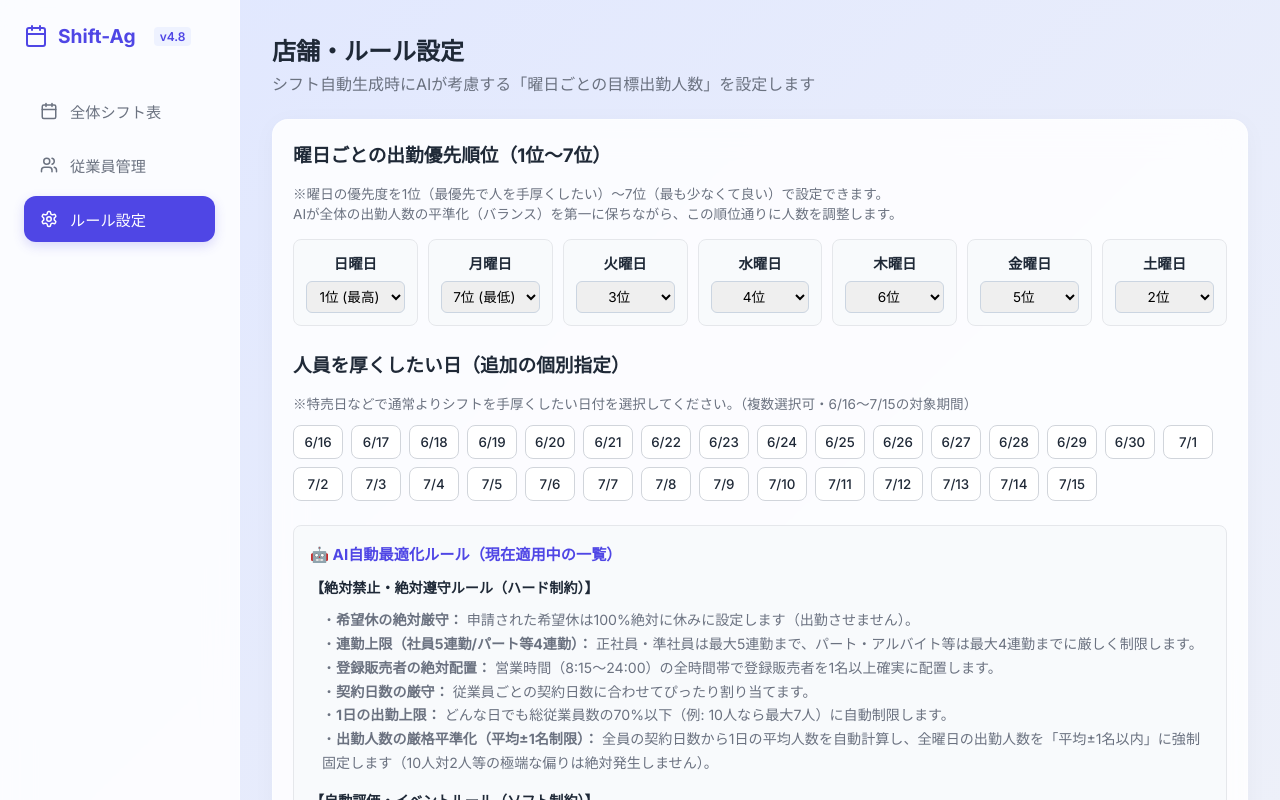
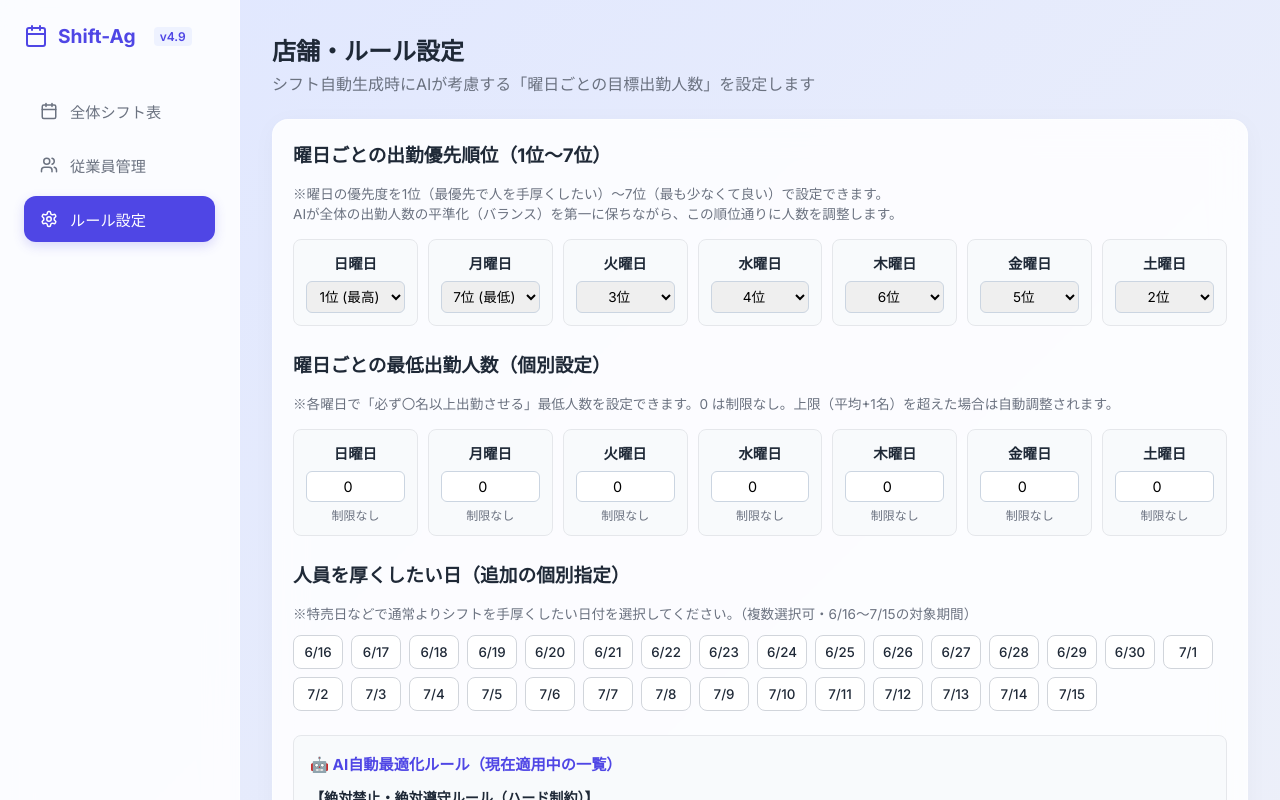
Before and after one commit to dkhgnu-dev/shift-app, a React (Vite) app in the folder frontend/: page / in a window 1280 px wide. Both pictures are taken after a click on the element "ルール設定". Shown: the top 800 px of the page. Built offline with nearby package versions, Linux system fonts and the light colour scheme.

Commit message:
release: v4.9 - 連勤抑制ソフト制約・曜日別最低人数UI の追加

```diff
--- a/frontend/src/App.jsx
+++ b/frontend/src/App.jsx
@@ -68,10 +68,15 @@ export default function App() {
     // Settings State
     const [thickDays, setThickDays] = useState(() => safeParse(localStorage.getItem('shift_thickDays'), []));
     const [weekdayRanks, setWeekdayRanks] = useState(() => safeParse(localStorage.getItem('shift_weekdayRanks'), { 6: 1, 5: 2, 1: 3, 2: 4, 4: 5, 3: 6, 0: 7 }));
+    const [weekdayMinStaff, setWeekdayMinStaff] = useState(() => safeParse(localStorage.getItem('shift_weekdayMinStaff'), { 6: 0, 5: 0, 0: 0, 1: 0, 2: 0, 3: 0, 4: 0 }));
 
     useEffect(() => {
         localStorage.setItem('shift_weekdayRanks', JSON.stringify(weekdayRanks));
     }, [weekdayRanks]);
+
+    useEffect(() => {
+        localStorage.setItem('shift_weekdayMinStaff', JSON.stringify(weekdayMinStaff));
+    }, [weekdayMinStaff]);
 
     // Date State
     const [currentYear, setCurrentYear] = useState(() => {
@@ -315,7 +320,8 @@ export default function App() {
                 shift_types: shiftTypes,
                 requests_off: allRequestsOff,
                 thick_staffing_days: thickDays,
-                weekday_ranks: weekdayRanks
+                weekday_ranks: weekdayRanks,
+                weekday_min_staff: weekdayMinStaff
             };
 
             const res = await fetch('https://shift-app-rw01.onrender.com/api/generate_shift', {
@@ -357,7 +363,7 @@ export default function App() {
                     <button className="hamburger-btn" onClick={() => setIsMobileMenuOpen(true)}>
                         <Menu size={24} />
                     </button>
-                    <div className="logo" style={{display: 'flex', alignItems: 'center'}}><Calendar size={20} /><span style={{fontSize: '0.75rem', marginLeft: '6px', background: '#EEF2FF', color: '#4F46E5', padding: '2px 6px', borderRadius: '4px', fontWeight: 600}}>v4.8</span></div>
+                    <div className="logo" style={{display: 'flex', alignItems: 'center'}}><Calendar size={20} /><span style={{fontSize: '0.75rem', marginLeft: '6px', background: '#EEF2FF', color: '#4F46E5', padding: '2px 6px', borderRadius: '4px', fontWeight: 600}}>v4.9</span></div>
                 </div>
             )}
 
@@ -368,7 +374,7 @@ export default function App() {
 
             {/* Sidebar */}
             <div className={`sidebar ${isMobileMenuOpen ? 'open' : ''}`}>
-                <div className="logo pc-only" style={{display: 'flex', alignItems: 'center'}}><Calendar style={{color:'var(--primary)'}}/> Shift-Ag <span style={{fontSize: '0.75rem', marginLeft: '8px', background: '#EEF2FF', color: '#4F46E5', padding: '2px 6px', borderRadius: '4px', fontWeight: 600}}>v4.8</span></div>
+                <div className="logo pc-only" style={{display: 'flex', alignItems: 'center'}}><Calendar style={{color:'var(--primary)'}}/> Shift-Ag <span style={{fontSize: '0.75rem', marginLeft: '8px', background: '#EEF2FF', color: '#4F46E5', padding: '2px 6px', borderRadius: '4px', fontWeight: 600}}>v4.9</span></div>
                 <div className={`nav-item ${activeTab === 'dashboard' ? 'active' : ''}`} onClick={() => {setActiveTab('dashboard'); setIsMobileMenuOpen(false);}}>
                     <Calendar size={18} /> 全体シフト表
                 </div>
@@ -595,6 +601,35 @@ export default function App() {
                                                 </option>
                                             ))}
                                         </select>
+                                    </div>
+                                ))}
+                            </div>
+
+                            <h3 style={{marginBottom: '16px', color: 'var(--text-main)'}}>曜日ごとの最低出勤人数（個別設定）</h3>
+                            <p style={{fontSize: '0.85rem', color: 'var(--text-sub)', marginBottom: '16px'}}>
+                                ※各曜日で「必ず〇名以上出勤させる」最低人数を設定できます。0 は制限なし。上限（平均+1名）を超えた場合は自動調整されます。
+                            </p>
+                            <div style={{display: 'grid', gridTemplateColumns: isMobileView ? 'repeat(2, 1fr)' : 'repeat(7, 1fr)', gap: '10px', marginBottom: '24px'}}>
+                                {[
+                                    { key: 6, name: '日曜日' },
+                                    { key: 0, name: '月曜日' },
+                                    { key: 1, name: '火曜日' },
+                                    { key: 2, name: '水曜日' },
+                                    { key: 3, name: '木曜日' },
+                                    { key: 4, name: '金曜日' },
+                                    { key: 5, name: '土曜日' },
+                                ].map(d => (
+                                    <div key={d.key} style={{background: '#F8FAFC', padding: '12px', borderRadius: '8px', border: '1px solid #E5E7EB', textAlign: 'center'}}>
+                                        <div style={{fontWeight: 600, fontSize: '0.9rem', marginBottom: '8px'}}>{d.name}</div>
+                                        <input
+                                            type="number"
+                                            min="0"
+                                            max="30"
+                                            value={weekdayMinStaff[d.key] ?? 0}
+                                            style={{width: '100%', padding: '6px', fontSize: '0.9rem', borderRadius: '6px', border: '1px solid #CBD5E1', textAlign: 'center'}}
+                                            onChange={(e) => setWeekdayMinStaff({...weekdayMinStaff, [d.key]: parseInt(e.target.value, 10) || 0})}
+                                        />
+                                        <div style={{fontSize: '0.75rem', color: 'var(--text-sub)', marginTop: '4px'}}>{(weekdayMinStaff[d.key] ?? 0) === 0 ? '制限なし' : `最低 ${weekdayMinStaff[d.key]}名`}</div>
                                     </div>
                                 ))}
                             </div>
```
Also changed, not shown: 2 other files (tests, documents, lock files or other folders).
